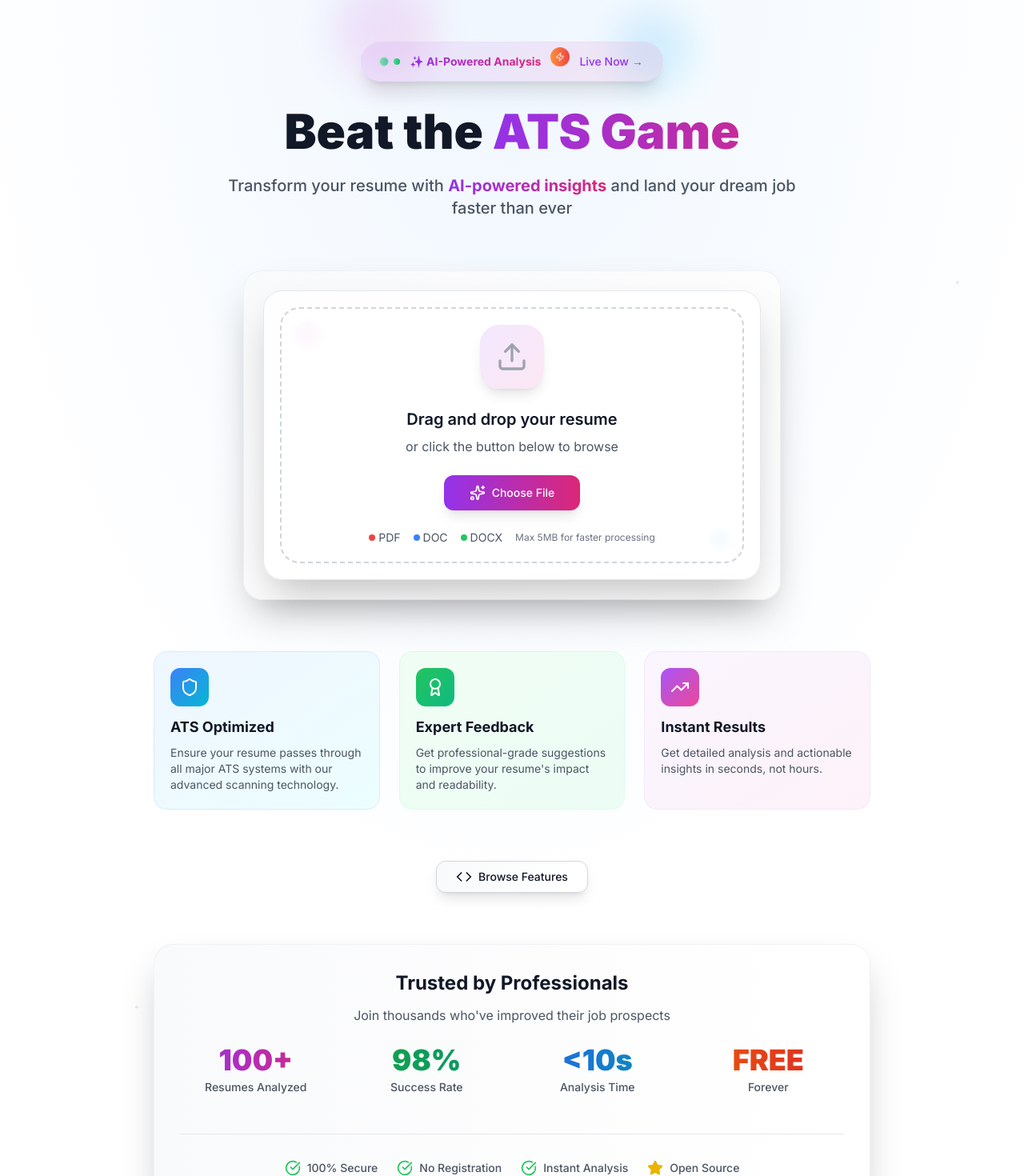
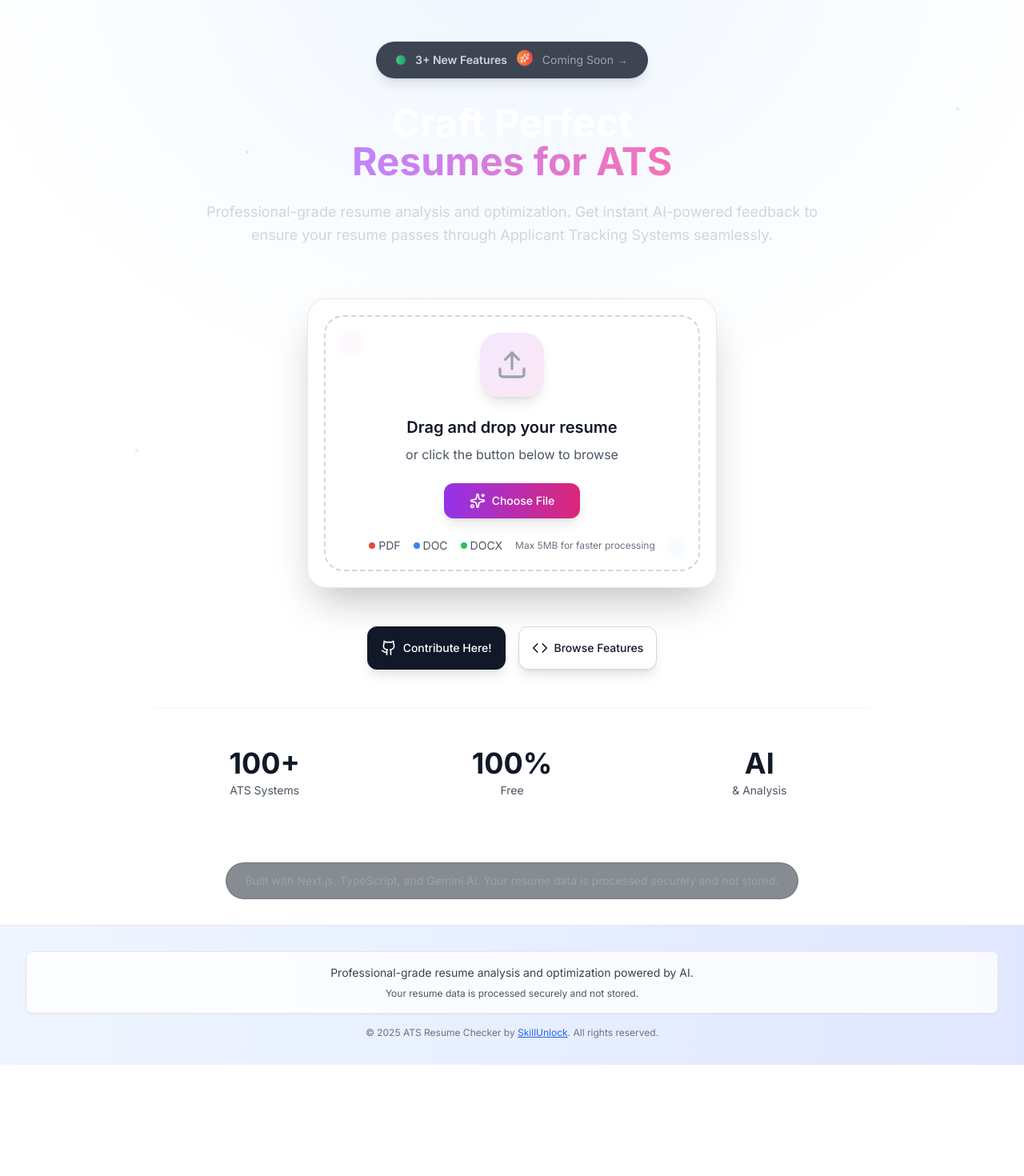
Before and after one commit to webseotools007/ats-resume-checker, a Next.js app: page / in a window 1280 px wide. Shown: the part 60-1530 px from the top of the page at 80% size. After the commit the page ends 1391 px from the top, so only its background shows below. Built offline with nearby package versions, Linux system fonts and the light colour scheme.

Commit message:
Update page.tsx

```diff
--- a/src/app/page.tsx
+++ b/src/app/page.tsx
@@ -13,17 +13,9 @@ import {
   Download,
   Copy,
   Eye,
+  Github,
   Code,
   Sparkles,
-  Target,
-  Zap,
-  Shield,
-  Award,
-  TrendingUp,
-  Users,
-  CheckCircle,
-  ArrowRight,
-  Star,
 } from "lucide-react";
 import { gsap } from "gsap";
 import { useRouter } from "next/navigation";
@@ -238,101 +230,73 @@ export default function Home() {
           {/* Main Content */}
           <div className="max-w-4xl mx-auto">
             {!results ? (
-              <div className="space-y-16">
-                {/* Hero Section */}
-                <div ref={headerRef} className="text-center relative">
-                  {/* Floating Elements */}
-                  <div className="absolute -top-20 left-1/4 w-32 h-32 bg-gradient-to-br from-purple-400/20 to-pink-400/20 rounded-full blur-xl animate-pulse"></div>
-                  <div className="absolute -top-10 right-1/4 w-24 h-24 bg-gradient-to-br from-blue-400/20 to-cyan-400/20 rounded-full blur-xl animate-pulse delay-1000"></div>
-
+              <div className="space-y-12">
+                {/* Header */}
+                <div ref={headerRef} className="text-center mb-16">
                   {/* Enhanced New Features Banner */}
                   <div
                     ref={bannerRef}
-                    className="inline-flex items-center space-x-3 bg-gradient-to-r from-purple-500/10 to-pink-500/10 backdrop-blur-sm rounded-full px-6 py-3 mb-8 shadow-xl border border-purple-200/50 hover:shadow-2xl transition-all duration-300 group cursor-pointer"
+                    className="inline-flex items-center space-x-3 bg-gray-900/80 backdrop-blur-sm rounded-full px-6 py-3 mb-8 shadow-lg border border-gray-700/20 hover:shadow-xl transition-all duration-300 group"
                   >
-                    <div className="flex items-center space-x-2">
-                      <div className="w-2 h-2 bg-gradient-to-r from-green-400 to-emerald-500 rounded-full animate-ping"></div>
-                      <div className="w-2 h-2 bg-gradient-to-r from-green-400 to-emerald-500 rounded-full"></div>
+                    <div className="w-3 h-3 bg-gradient-to-r from-green-400 to-emerald-500 rounded-full animate-pulse"></div>
+                    <span className="text-sm font-semibold text-gray-300 group-hover:text-white transition-colors">
+                      3+ New Features
+                    </span>
+                    <div className="w-5 h-5 bg-gradient-to-r from-orange-400 to-red-500 rounded-full flex items-center justify-center animate-bounce">
+                      <Sparkles className="w-3 h-3 text-white" />
                     </div>
-                    <span className="text-sm font-bold bg-gradient-to-r from-purple-600 to-pink-600 bg-clip-text text-transparent">
-                      ✨ AI-Powered Analysis
-                    </span>
-                    <div className="w-6 h-6 bg-gradient-to-r from-orange-400 to-red-500 rounded-full flex items-center justify-center animate-bounce">
-                      <Zap className="w-3 h-3 text-white" />
-                    </div>
-                    <span className="text-sm text-purple-600 group-hover:text-purple-800 transition-colors font-medium">
-                      Live Now →
+                    <span className="text-sm text-gray-400 group-hover:text-gray-200 transition-colors">
+                      Coming Soon →
                     </span>
                   </div>
 
-                  {/* Main Title */}
-                  <h1 ref={titleRef} className="text-4xl md:text-5xl lg:text-6xl font-black mb-6 leading-tight">
-                    <span className="text-gray-900 mb-2">Beat the </span>
-                    <span className="bg-gradient-to-r from-purple-600 via-pink-600 to-blue-600 bg-clip-text text-transparent animate-gradient">
-                      ATS Game
+                  <h1 ref={titleRef} className="text-5xl font-bold mb-6">
+                    <span className="text-white">Craft Perfect</span>
+                    <br />
+                    <span className="bg-gradient-to-r from-purple-400 to-pink-400 bg-clip-text text-transparent">
+                      Resumes for ATS
                     </span>
                   </h1>
-
-                  {/* Subtitle */}
                   <p
                     ref={descriptionRef}
-                    className="text-lg md:text-xl text-gray-600 max-w-3xl mx-auto leading-relaxed mb-10 font-medium"
+                    className="text-lg text-gray-300 max-w-3xl mx-auto leading-relaxed"
                   >
-                    Transform your resume with{" "}
-                    <span className="bg-gradient-to-r from-purple-600 to-pink-600 bg-clip-text text-transparent font-bold">
-                      AI-powered insights
-                    </span>{" "}
-                    and land your dream job faster than ever
+                    Professional-grade resume analysis and optimization. Get
+                    instant AI-powered feedback to ensure your resume passes
+                    through Applicant Tracking Systems seamlessly.
                   </p>
-
-                  {/* Main CTA Buttons - REMOVED */}
                 </div>
 
-                {/* Enhanced File Upload Section */}
-                <div ref={uploadRef} className="max-w-2xl mx-auto">
-                  <div className="bg-gradient-to-br from-gray-50 to-white rounded-3xl p-6 shadow-2xl border border-gray-200/50 backdrop-blur-sm">
-                    <FileUpload
-                      onFileSelect={handleFileSelect}
-                      isProcessing={isProcessing}
-                    />
-                  </div>
+                {/* Enhanced Compact File Upload */}
+                <div ref={uploadRef} className="max-w-lg mx-auto">
+                  <FileUpload
+                    onFileSelect={handleFileSelect}
+                    isProcessing={isProcessing}
+                  />
                 </div>
 
-                {/* Features Grid */}
-                <div className="grid md:grid-cols-3 gap-6 max-w-5xl mx-auto">
-                  <div className="group bg-gradient-to-br from-blue-50 to-cyan-50 rounded-2xl p-5 hover:shadow-2xl transition-all duration-300 hover:scale-105 border border-blue-100">
-                    <div className="w-12 h-12 bg-gradient-to-br from-blue-500 to-cyan-500 rounded-xl flex items-center justify-center mb-3 group-hover:rotate-6 transition-transform duration-300">
-                      <Shield className="h-6 w-6 text-white" />
-                    </div>
-                    <h3 className="text-lg font-bold text-gray-900 mb-2">ATS Optimized</h3>
-                    <p className="text-gray-600 text-sm">Ensure your resume passes through all major ATS systems with our advanced scanning technology.</p>
-                  </div>
-
-                  <div className="group bg-gradient-to-br from-green-50 to-emerald-50 rounded-2xl p-5 hover:shadow-2xl transition-all duration-300 hover:scale-105 border border-green-100">
-                    <div className="w-12 h-12 bg-gradient-to-br from-green-500 to-emerald-500 rounded-xl flex items-center justify-center mb-3 group-hover:rotate-6 transition-transform duration-300">
-                      <Award className="h-6 w-6 text-white" />
-                    </div>
-                    <h3 className="text-lg font-bold text-gray-900 mb-2">Expert Feedback</h3>
-                    <p className="text-gray-600 text-sm">Get professional-grade suggestions to improve your resume&apos;s impact and readability.</p>
-                  </div>
-
-                  <div className="group bg-gradient-to-br from-purple-50 to-pink-50 rounded-2xl p-5 hover:shadow-2xl transition-all duration-300 hover:scale-105 border border-purple-100">
-                    <div className="w-12 h-12 bg-gradient-to-br from-purple-500 to-pink-500 rounded-xl flex items-center justify-center mb-3 group-hover:rotate-6 transition-transform duration-300">
-                      <TrendingUp className="h-6 w-6 text-white" />
-                    </div>
-                    <h3 className="text-lg font-bold text-gray-900 mb-2">Instant Results</h3>
-                    <p className="text-gray-600 text-sm">Get detailed analysis and actionable insights in seconds, not hours.</p>
-                  </div>
-                </div>
-
-                {/* Secondary Actions */}
+                {/* Enhanced Secondary Action Buttons */}
                 <div
                   ref={secondaryButtonsRef}
-                  className="flex flex-col sm:flex-row gap-4 justify-center max-w-2xl mx-auto"
+                  className="flex flex-col sm:flex-row gap-4 justify-center max-w-2xl mx-auto mt-8"
                 >
                   <Button
                     variant="outline"
-                    className="group bg-gradient-to-r from-gray-50 to-white hover:from-gray-100 hover:to-gray-50 text-gray-900 border border-gray-300 rounded-xl px-6 py-3 shadow-lg hover:shadow-xl transition-all duration-300 hover:scale-105"
+                    className="group bg-gray-900 hover:bg-gray-800 text-white border-gray-900 rounded-xl p-4 h-auto shadow-lg hover:shadow-xl transition-all duration-300 hover:scale-105"
+                    onClick={() =>
+                      window.open(
+                        "https://github.com/mahfuzurrahman01/ATS-resume-checker",
+                        "_blank"
+                      )
+                    }
+                  >
+                    <Github className="h-5 w-5 mr-2 group-hover:scale-110 transition-transform" />
+                    Contribute Here!
+                  </Button>
+
+                  <Button
+                    variant="outline"
+                    className="group bg-white hover:bg-gray-50 text-gray-900 dark:bg-gray-900 dark:hover:bg-gray-800 dark:text-white border border-gray-300 dark:border-gray-700 rounded-xl p-4 h-auto shadow-lg hover:shadow-xl transition-all duration-300 hover:scale-105"
                     onClick={() => router.push("/about")}
                   >
                     <Code className="h-5 w-5 mr-2 group-hover:scale-110 transition-transform" />
@@ -357,14 +321,14 @@ export default function Home() {
 
                 {/* Enhanced Error Display */}
                 {error && (
-                  <div className="bg-gradient-to-r from-red-50 to-pink-50 border border-red-200 rounded-2xl p-6 max-w-md mx-auto shadow-lg">
+                  <div className="bg-gradient-to-r from-red-100 to-pink-100 dark:from-red-50 dark:to-pink-50 border border-red-300 dark:border-red-200 rounded-2xl p-6 max-w-md mx-auto shadow-lg">
                     <div className="flex items-center space-x-3">
                       <div className="w-3 h-3 bg-red-500 rounded-full animate-pulse"></div>
-                      <span className="font-semibold text-red-800">
+                      <span className="font-semibold text-red-800 dark:text-red-700">
                         Error
                       </span>
                     </div>
-                    <p className="text-red-700 mt-3 text-center">
+                    <p className="text-red-700 dark:text-red-600 mt-3 text-center">
                       {error}
                     </p>
                   </div>
@@ -373,104 +337,32 @@ export default function Home() {
                 {/* Enhanced Statistics Section */}
                 <div
                   ref={statsRef}
-                  className="bg-gradient-to-r from-gray-50 to-white rounded-3xl p-8 shadow-2xl border border-gray-200/50 backdrop-blur-sm"
+                  className="border-t border-gray-200/50 dark:border-gray-700/50 pt-12 mt-20"
                 >
-                  <div className="text-center mb-6">
-                    <h3 className="text-2xl font-bold text-gray-900 mb-3">Trusted by Professionals</h3>
-                    <p className="text-gray-600">Join thousands who&apos;ve improved their job prospects</p>
-                  </div>
-                  <div className="grid grid-cols-2 md:grid-cols-4 gap-6">
-                    <div className="group text-center">
-                      <div className="text-3xl md:text-4xl font-black text-transparent bg-gradient-to-r from-purple-600 to-pink-600 bg-clip-text group-hover:scale-110 transition-transform duration-300">
+                  <div className="grid grid-cols-3 gap-8 text-center">
+                    <div className="group">
+                      <div className="text-4xl font-bold text-gray-900 dark:text-white group-hover:text-purple-600 dark:group-hover:text-purple-400 transition-colors duration-300">
                         100+
                       </div>
-                      <div className="text-xs md:text-sm text-gray-600 mt-1 font-medium">
-                        Resumes Analyzed
+                      <div className="text-sm text-gray-600 dark:text-gray-400 mt-1">
+                        ATS Systems
                       </div>
                     </div>
-                    <div className="group text-center">
-                      <div className="text-3xl md:text-4xl font-black text-transparent bg-gradient-to-r from-green-600 to-emerald-600 bg-clip-text group-hover:scale-110 transition-transform duration-300">
-                        98%
+                    <div className="group">
+                      <div className="text-4xl font-bold text-gray-900 dark:text-white group-hover:text-green-600 dark:group-hover:text-green-400 transition-colors duration-300">
+                        100%
                       </div>
-                      <div className="text-xs md:text-sm text-gray-600 mt-1 font-medium">
-                        Success Rate
+                      <div className="text-sm text-gray-600 dark:text-gray-400 mt-1">
+                        Free
                       </div>
                     </div>
-                    <div className="group text-center">
-                      <div className="text-3xl md:text-4xl font-black text-transparent bg-gradient-to-r from-blue-600 to-cyan-600 bg-clip-text group-hover:scale-110 transition-transform duration-300">
-                        &lt;10s
+                    <div className="group">
+                      <div className="text-4xl font-bold text-gray-900 dark:text-white group-hover:text-blue-600 dark:group-hover:text-blue-400 transition-colors duration-300">
+                        AI
                       </div>
-                      <div className="text-xs md:text-sm text-gray-600 mt-1 font-medium">
-                        Analysis Time
+                      <div className="text-sm text-gray-600 dark:text-gray-400 mt-1">
+                        & Analysis
                       </div>
-                    </div>
-                    <div className="group text-center">
-                      <div className="text-3xl md:text-4xl font-black text-transparent bg-gradient-to-r from-orange-600 to-red-600 bg-clip-text group-hover:scale-110 transition-transform duration-300">
-                        FREE
-                      </div>
-                      <div className="text-xs md:text-sm text-gray-600 mt-1 font-medium">
-                        Forever
-                      </div>
-                    </div>
-                  </div>
-
-                  {/* Trust indicators */}
-                  <div className="flex flex-col sm:flex-row items-center justify-center gap-6 mt-12 pt-8 border-t border-gray-200">
-                    <div className="flex items-center space-x-2 text-gray-600">
-                      <CheckCircle className="h-5 w-5 text-green-500" />
-                      <span className="text-sm font-medium">100% Secure</span>
-                    </div>
-                    <div className="flex items-center space-x-2 text-gray-600">
-                      <CheckCircle className="h-5 w-5 text-green-500" />
-                      <span className="text-sm font-medium">No Registration</span>
-                    </div>
-                    <div className="flex items-center space-x-2 text-gray-600">
-                      <CheckCircle className="h-5 w-5 text-green-500" />
-                      <span className="text-sm font-medium">Instant Analysis</span>
-                    </div>
-                    <div className="flex items-center space-x-2 text-gray-600">
-                      <Star className="h-5 w-5 text-yellow-500 fill-current" />
-                      <span className="text-sm font-medium">Open Source</span>
-                    </div>
-                  </div>
-                </div>
-
-                {/* FAQ Section */}
-                <div className="bg-gradient-to-r from-white to-gray-50 rounded-3xl p-8 shadow-2xl border border-gray-200/50 backdrop-blur-sm">
-                  <div className="text-center mb-8">
-                    <h3 className="text-2xl font-bold text-gray-900 mb-3">Frequently Asked Questions</h3>
-                    <p className="text-gray-600">Common questions about our ATS Resume Checker</p>
-                  </div>
-
-                  <div className="max-w-4xl mx-auto space-y-6">
-                    <div className="bg-white rounded-2xl p-6 shadow-lg border border-gray-100 hover:shadow-xl transition-shadow duration-300">
-                      <h4 className="text-lg font-bold text-gray-900 mb-3">How does the ATS analysis work?</h4>
-                      <p className="text-gray-600">Our AI analyzes your resume for ATS compatibility by checking formatting, keyword optimization, and structure. We provide a detailed score and specific recommendations for improvement.</p>
-                    </div>
-
-                    <div className="bg-white rounded-2xl p-6 shadow-lg border border-gray-100 hover:shadow-xl transition-shadow duration-300">
-                      <h4 className="text-lg font-bold text-gray-900 mb-3">Is my resume data secure?</h4>
-                      <p className="text-gray-600">Yes, your resume data is processed securely and never stored on our servers. We use industry-standard encryption and privacy practices.</p>
-                    </div>
-
-                    <div className="bg-white rounded-2xl p-6 shadow-lg border border-gray-100 hover:shadow-xl transition-shadow duration-300">
-                      <h4 className="text-lg font-bold text-gray-900 mb-3">What file formats are supported?</h4>
-                      <p className="text-gray-600">We support PDF, DOC, and DOCX formats. For best results, we recommend using PDF format as it maintains formatting consistency.</p>
-                    </div>
-
-                    <div className="bg-white rounded-2xl p-6 shadow-lg border border-gray-100 hover:shadow-xl transition-shadow duration-300">
-                      <h4 className="text-lg font-bold text-gray-900 mb-3">How long does the analysis take?</h4>
-                      <p className="text-gray-600">Most resumes are analyzed within 10-30 seconds. Processing time may vary based on file size and complexity.</p>
-                    </div>
-
-                    <div className="bg-white rounded-2xl p-6 shadow-lg border border-gray-100 hover:shadow-xl transition-shadow duration-300">
-                      <h4 className="text-lg font-bold text-gray-900 mb-3">Is this service really free?</h4>
-                      <p className="text-gray-600">Yes! Our ATS Resume Checker is completely free to use. No hidden fees, no registration required, and no limits on usage.</p>
-                    </div>
-
-                    <div className="bg-white rounded-2xl p-6 shadow-lg border border-gray-100 hover:shadow-xl transition-shadow duration-300">
-                      <h4 className="text-lg font-bold text-gray-900 mb-3">Can I download my analysis report?</h4>
-                      <p className="text-gray-600">Absolutely! After your resume is analyzed, you can download a detailed PDF report with all findings and recommendations.</p>
                     </div>
                   </div>
                 </div>
@@ -485,7 +377,7 @@ export default function Home() {
                       onClick={handleReset}
                       variant="outline"
                       size="sm"
-                      className="bg-gray-100 backdrop-blur-xl border border-gray-300 text-gray-900 hover:bg-gray-200 hover:border-gray-400"
+                      className="bg-gray-900/20 backdrop-blur-xl border border-gray-700/30 text-white hover:bg-gray-800/30 hover:border-gray-600/30"
                     >
                       <Upload className="h-4 w-4 mr-2" />
                       Upload Another Resume
@@ -509,7 +401,12 @@ export default function Home() {
           </div>
 
           {/* Enhanced Footer */}
-          {/* Footer is now handled in layout.tsx */}
+          <footer className="text-center mt-20 text-gray-400 text-sm">
+            <p className="bg-gray-900/50 backdrop-blur-sm rounded-full px-6 py-3 inline-block border border-gray-700/30">
+              Built with Next.js, TypeScript, and Gemini AI. Your resume data is
+              processed securely and not stored.
+            </p>
+          </footer>
         </div>
       </div>
     </>
```
